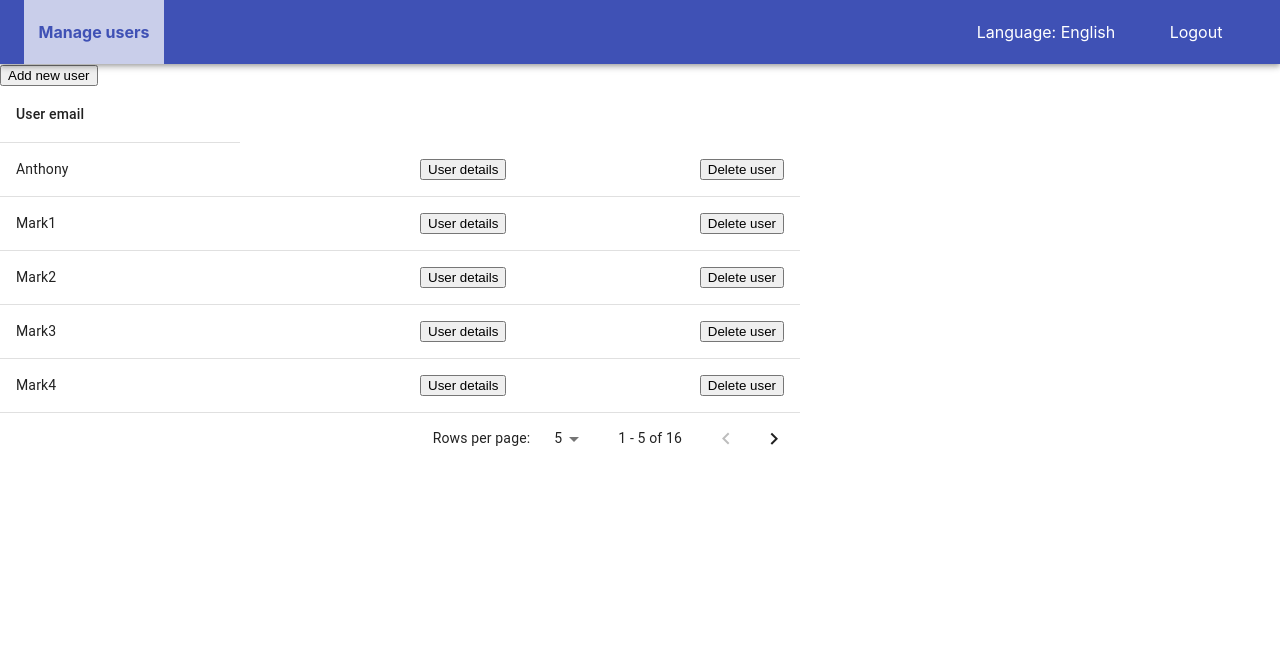
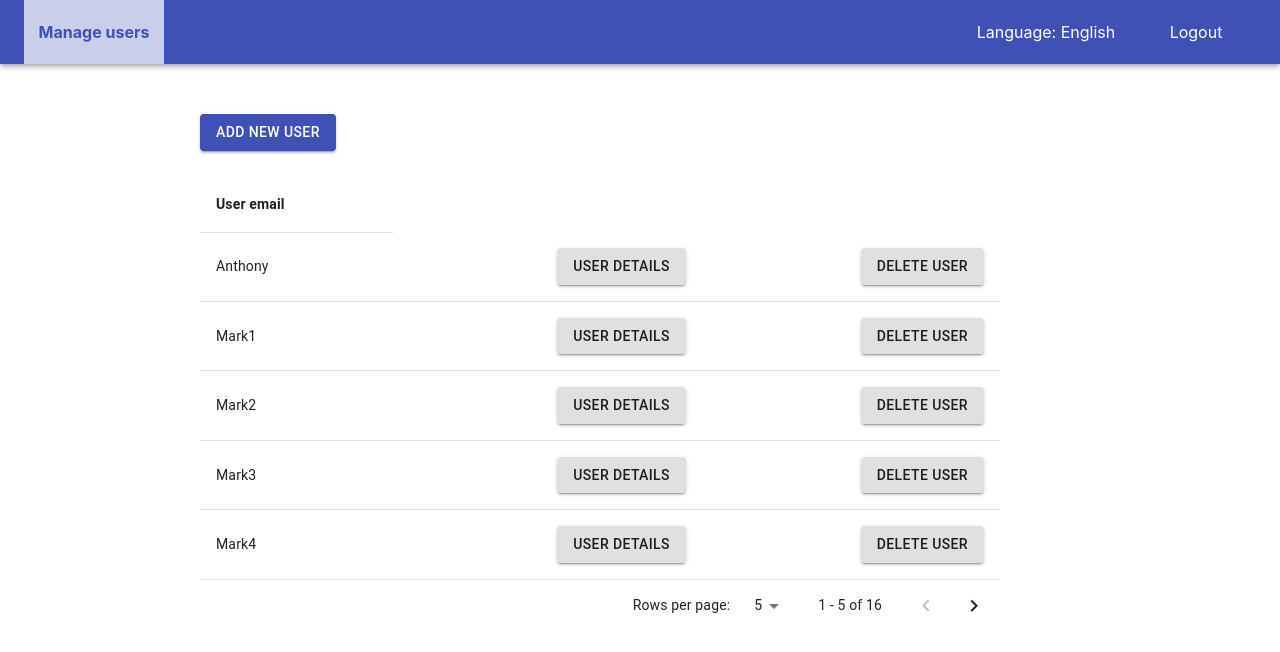
Before and after one commit to MKeiNll/user-management-app-example, a React (Create React App) app in the folder front-end/: page /users in a window 1280 px wide. Shown: the top 652 px of the page. Built offline with nearby package versions, Linux system fonts and the light colour scheme; sample sign-in values are in the browser's storage.

Commit message:
finish basic styling

```diff
--- a/front-end/src/Pages/authorized/AddUserModalView.tsx
+++ b/front-end/src/Pages/authorized/AddUserModalView.tsx
@@ -1,6 +1,6 @@
 import React, { useState } from "react";
 import { Redirect } from "react-router-dom";
-import { Modal, TextField } from "@material-ui/core";
+import { Modal, TextField, Button } from "@material-ui/core";
 import classes from "*.module.css";
 import { makeStyles } from "@material-ui/styles";
 import { useTranslation } from "react-i18next";
@@ -9,7 +9,7 @@ const useStyles = makeStyles(theme => ({
   paper: {
     position: "absolute",
     width: 350,
-    height: 600,
+    height: 500,
     backgroundColor: "white",
     border: "2px solid #000",
     padding: "20px",
@@ -18,6 +18,12 @@ const useStyles = makeStyles(theme => ({
     top: "0",
     bottom: "0",
     margin: "auto"
+  },
+  openModalButton: {
+    marginBottom: 25
+  },
+  inputField: {
+    marginBottom: 25
   }
 }));
 
@@ -36,48 +42,55 @@ const AddUserModalView: React.FC = () => {
 
   return (
     <>
-      <button onClick={handleOpen}>{t("usersPage.newUserButtonLabel")}</button>
-      <Modal
-        open={open}
-        onClose={handleClose}
+      <Button
+        variant="contained"
+        color="primary"
+        onClick={handleOpen}
+        className={classes.openModalButton}
       >
+        {t("usersPage.newUserButtonLabel")}
+      </Button>
+      <Modal open={open} onClose={handleClose}>
         <div className={classes.paper}>
           <div className="login-header">
-            {t("usersPage.newUserModal.title")}
+            <h3>{t("usersPage.newUserModal.title")}</h3>
           </div>
-          <div>{t("usersPage.newUserModal.emailLabel")}</div>
+          <div>
+            <b> {t("usersPage.newUserModal.emailLabel")}</b>
+          </div>
           <TextField
             error
-            id="filled-error-helper-text"
             label={t("input.errorLabel")}
             defaultValue="Hello World"
             helperText={t("input.emailTakenMessage")}
             margin="normal"
-            variant="filled"
+            className={classes.inputField}
           />
-          <div>{t("usersPage.newUserModal.password1Label")}</div>
+          <div>
+            <b> {t("usersPage.newUserModal.password1Label")}</b>
+          </div>
           <TextField
-            id="filled-error-helper-text"
             defaultValue="Hello World"
             margin="normal"
-            variant="filled"
             type="password"
+            className={classes.inputField}
           />
-          <div>{t("usersPage.newUserModal.password2Label")}</div>
+          <div>
+            <b> {t("usersPage.newUserModal.password2Label")}</b>
+          </div>
           <TextField
             error
-            id="filled-error-helper-text"
             label={t("input.errorLabel")}
             defaultValue="Hello World"
             helperText={t("input.passwordsDoNotMatchMessage")}
             margin="normal"
-            variant="filled"
             type="password"
+            className={classes.inputField}
           />
           <div>
-            <button id="login-btn">
+            <Button variant="contained" color="primary">
               {t("usersPage.newUserModal.createButtonLabel")}
-            </button>
+            </Button>
           </div>
         </div>
       </Modal>
--- a/front-end/src/Pages/authorized/AllUsersPage.tsx
+++ b/front-end/src/Pages/authorized/AllUsersPage.tsx
@@ -20,6 +20,10 @@ import { useTranslation } from "react-i18next";
 const useStyles = makeStyles({
   table: {
     width: 800
+  },
+  tableContainer: {
+    marginLeft: 200,
+    marginTop: 50
   }
 });
 
@@ -63,12 +67,13 @@ const UsersPage: React.FC = () => {
   return (
     <>
       <MenuComponent />
+      <div className={classes.tableContainer}>
         <AddUserModalView />
         <div>
           <Table className={classes.table}>
             <TableHead>
               <TableRow>
-              <TableCell>{t("usersPage.tableEmailLabel")}</TableCell>
+                <TableCell><b>{t("usersPage.tableEmailLabel")}</b></TableCell>
               </TableRow>
             </TableHead>
             <TableBody>
@@ -117,6 +122,7 @@ const UsersPage: React.FC = () => {
             }}
           />
         </div>
+      </div>
     </>
   );
 };
--- a/front-end/src/Pages/authorized/DeleteUserModalView.tsx
+++ b/front-end/src/Pages/authorized/DeleteUserModalView.tsx
@@ -1,6 +1,6 @@
 import React, { useState } from "react";
 import { Redirect } from "react-router-dom";
-import { Modal } from "@material-ui/core";
+import { Modal, Button } from "@material-ui/core";
 import classes from "*.module.css";
 import { makeStyles } from "@material-ui/styles";
 import { useTranslation } from "react-i18next";
@@ -9,7 +9,7 @@ const useStyles = makeStyles(theme => ({
   paper: {
     position: "absolute",
     width: 350,
-    height: 200,
+    height: 100,
     backgroundColor: "white",
     border: "2px solid #000",
     padding: "20px",
@@ -18,6 +18,9 @@ const useStyles = makeStyles(theme => ({
     top: "0",
     bottom: "0",
     margin: "auto"
+  },
+  deleteButton: {
+    marginTop: 25
   }
 }));
 
@@ -36,16 +39,20 @@ const DeleteUserModalView: React.FC = () => {
 
   return (
     <>
-      <button onClick={handleOpen}>
+      <Button variant="contained" onClick={handleOpen}>
         {t("usersPage.deleteUserButtonLabel")}
-      </button>
-      <Modal
-        open={open}
-        onClose={handleClose}
-      >
+      </Button>
+      <Modal open={open} onClose={handleClose}>
         <div className={classes.paper}>
           {t("usersPage.deleteUserModal.confirmationMessage")}
-          <button>{t("usersPage.deleteUserModal.deleteButton")}</button>
+          <Button
+            variant="contained"
+            onClick={handleOpen}
+            color="primary"
+            className={classes.deleteButton}
+          >
+            {t("usersPage.deleteUserModal.deleteButton")}
+          </Button>
         </div>
       </Modal>
     </>
--- a/front-end/src/Pages/authorized/UserDetailsModalView.tsx
+++ b/front-end/src/Pages/authorized/UserDetailsModalView.tsx
@@ -1,6 +1,6 @@
 import React, { useState } from "react";
 import { Redirect } from "react-router-dom";
-import { Modal } from "@material-ui/core";
+import { Modal, Button } from "@material-ui/core";
 import classes from "*.module.css";
 import { makeStyles } from "@material-ui/styles";
 import { useTranslation } from "react-i18next";
@@ -36,18 +36,14 @@ const UserDetailsModalView: React.FC = () => {
 
   return (
     <>
-      <button onClick={handleOpen}>
+      <Button variant="contained" onClick={handleOpen}>
         {t("usersPage.userDetailsButtonLabel")}
-      </button>
-      <Modal
-        open={open}
-        onClose={handleClose}
-      >
+      </Button>
+      <Modal open={open} onClose={handleClose}>
         <div className={classes.paper}>
-          {t("usersPage.userDetailsModal.emailLabel")}
-          <br />
-          {t("usersPage.userDetailsModal.loginsLabel")}
-          <br />
+          <b>{t("usersPage.userDetailsModal.emailLabel")}</b>
+          <br /> <br />
+          <b>{t("usersPage.userDetailsModal.loginsLabel")}</b>
         </div>
       </Modal>
     </>
```
Lines whose indentation alone changed are shown as unchanged.
